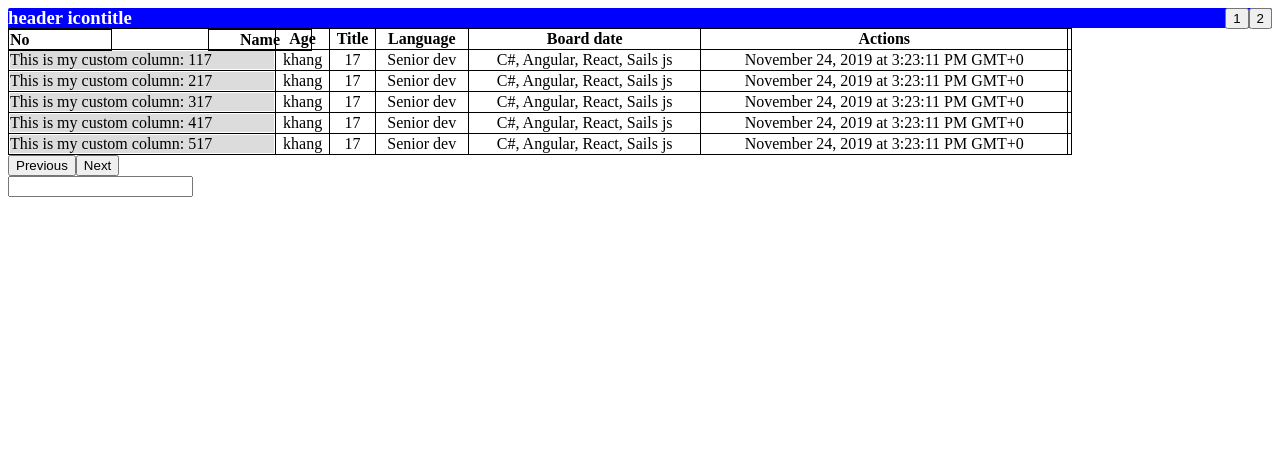
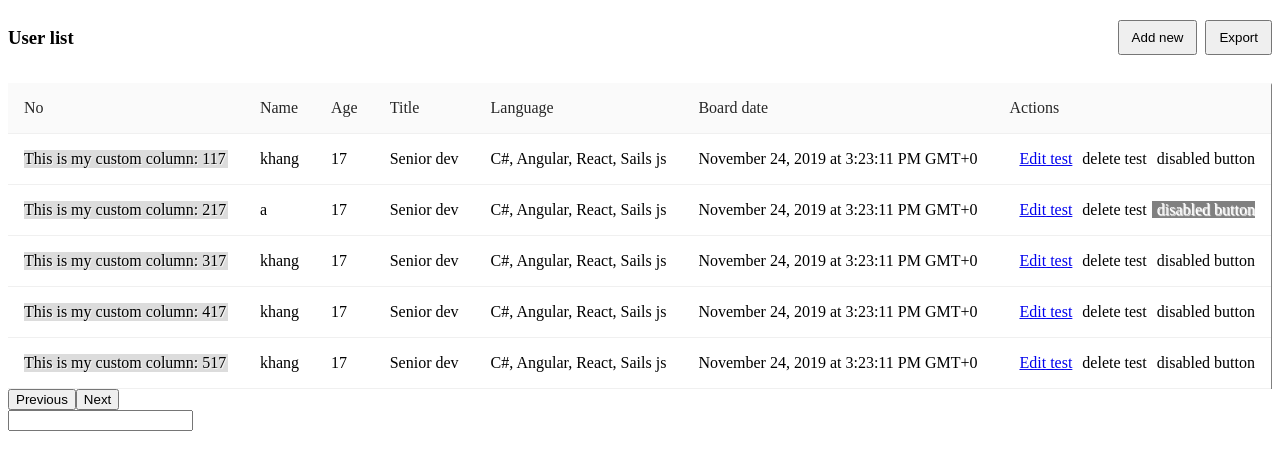
Before and after one commit to khanglqse/ng-table, an Angular app: page /view in a window 1280 px wide. Shown: the top 470 px of the page. Built offline with nearby package versions, Linux system fonts and the light colour scheme.

Commit message:
update ui

```diff
--- a/src/app/app.component.html
+++ b/src/app/app.component.html
@@ -1,8 +1,11 @@
 <ng-table [isLoading]="loading" [settings]="settings" [filterModel$]="filterModel$"[dataSource]="data" (sortStateChange)="sortStateChange($event)"
 (pagingOptionChange)="pagingOptionChange($event)">
+    <ng-template tableHeader>
+        User list
+    </ng-template>
     <ng-template tableHeaderControl>
-        <button (click)="onHeaderButtonClick()">1</button>
-        <button>2</button>
+        <button (click)="onHeaderButtonClick()">Add new</button>
+        <button>Export</button>
     </ng-template>
     <ng-template #column tableColumn for="no" let-data="rowData" let-triggerExpand="triggerExpand()" let-col="col">
         <div (click)="triggerExpand" style="background: gainsboro;">This is my custom column: {{data.no.subProp + data.age}}</div>
--- a/src/app/app.component.ts
+++ b/src/app/app.component.ts
@@ -22,10 +22,11 @@ export class AppComponent implements OnInit {
 
   private initTableSettings() {
     this.settings = {
+      align: 'text-left',
       header: { title: 'This is title' },
       columns: [
-        { title: 'No', prop: m => m.no.subProp, columnDef: 'no', align: 'text-left', pinned: true },
-        { title: 'Name', prop: m => m.name, columnDef: 'name',colSpan: 2, colSpanFunc: (data) => {return 1}, pinned: true},
+        { title: 'No', prop: m => m.no.subProp, columnDef: 'no', align: 'text-left', width: '230px'},
+        { title: 'Name', prop: m => m.name, columnDef: 'name',colSpan: 2, colSpanFunc: (data) => {return 1}},
         { title: 'Age', prop: m => m.age, columnDef: 'age'},
         { title: 'Title', prop: m => m.title, columnDef: 'title'},
         { title: 'Language', prop: m => m.language, columnDef: 'language'},
@@ -36,8 +37,6 @@ export class AppComponent implements OnInit {
         // triggerExpand: true
       },
       actionButtons: {
-
-        align: 'text-center',
         buttons: [
           { tooltip: 'khang', icon: 'fa', title: 'Edit test',  actionLinkFunc: (data) => this.checkActionLink(data) },
           { tooltip: 'khang', icon: 'fa', title: 'delete test', action: (data) => this.deleteRecord(data) },
@@ -47,6 +46,7 @@ export class AppComponent implements OnInit {
       // pagination: false
     };
   }
+
   isDisabled(data){
     return data.no.subProp === 2
   }
@@ -59,9 +59,9 @@ export class AppComponent implements OnInit {
     if(data.name === 'khang'){
       return ['view1', data.name]
     }
-    return ['view2', data.no.sub]
+    return ['view2', data.no.subProp]
   }
-  pre
+
   sortStateChange(e){
     console.log(e)
   }
@@ -99,7 +99,7 @@ export class AppComponent implements OnInit {
 
 const testData = [
   {no: {subProp: 1}, name:'khang', age: '17', title: 'Senior dev', language: 'C#, Angular, React, Sails js', joinDate: new Date()},
-  {no: {subProp: 2}, name:'khang', age: '17', title: 'Senior dev', language: 'C#, Angular, React, Sails js', joinDate: new Date() },
+  {no: {subProp: 2}, name:'a', age: '17', title: 'Senior dev', language: 'C#, Angular, React, Sails js', joinDate: new Date() },
   {no: {subProp: 3}, name:'khang', age: '17', title: 'Senior dev', language: 'C#, Angular, React, Sails js', joinDate: new Date() },
   {no: {subProp: 4}, name:'khang', age: '17', title: 'Senior dev', language: 'C#, Angular, React, Sails js', joinDate: new Date() },
   {no: {subProp: 5}, name:'khang', age: '17', title: 'Senior dev', language: 'C#, Angular, React, Sails js', joinDate: new Date() },
--- a/src/app/app/other-componnet/other-componnet.component.html
+++ b/src/app/app/other-componnet/other-componnet.component.html
@@ -1 +1 @@
-<p>other-componnet works!, hi im dynamic data {{name.age}}</p>
+<p>other-componnet works!, hi im dynamic data {{name | json}}</p>
--- a/src/app/table/component/table/action-button/action-button.component.html
+++ b/src/app/table/component/table/action-button/action-button.component.html
@@ -18,14 +18,14 @@
 >
   <td class="{{ actionButtonSettings.align }} {{ actionButtonSettings.css }}">
     <div class="btn-group">
-      <ng-template *ngFor="let button of buttons">
-        ><a
+      <ng-container *ngFor="let button of buttons">
+        <a
           [ngClass]="button.disableOn && button.disableOn(rowData) ? 'disabled' : ''"
           class="btn btn-icon {{ button.align }} {{ button.css }}"
           [routerLink]="button.actionLinkFunc ? button.actionLinkFunc(rowData) : button.actionLink ? button.actionLink : null"
           (click)="!button.actionLink && button.action && button.action(rowData)"
           ><span class="{{ button.icon }}">{{ button.title }}</span></a
-        ></ng-template
+        ></ng-container
       >
     </div>
   </td>
--- a/src/app/table/component/table/column/table-column.component.html
+++ b/src/app/table/component/table/column/table-column.component.html
@@ -26,9 +26,13 @@
 >
   <td #td
 
+    [attr.width]="colSetting.width"
+    [style.left.px]="colSetting.left"
+    [ngClass]="{'pinned-column': colSetting.pinned}"
     class="{{ colSetting.css }}">
     <i class="expand-control mdi mdi-menu-right text-big"></i>
     <div class="{{ colSetting.align }}">
+     <!-- hello {{colSetting.marginLeft}} -->
       <ng-container
         *ngTemplateOutlet="
           colTemplate.templateRef;
@@ -54,6 +58,9 @@
     <!-- {{(colSetting.colSpanFunc && colSetting.colSpanFunc(rowData))}} -->
     <!-- {{colSetting.colSpan}} -->
     <td class="{{ colSetting.css }}"
+    [attr.width]="colSetting.width"
+    [style.left.px]="colSetting.left"
+    [ngClass]="{'pinned-column': colSetting.pinned}"
     [attr.colSpan] ="(colSetting.colSpanFunc && colSetting.colSpanFunc(rowData)) || colSetting.colSpan"
     [attr.rowSpan] ="(colSetting.rowSpanFunc && colSetting.rowSpanFunc(rowData)) || colSetting.rowSpan" >
       <div class="d-flex">
--- a/src/app/table/component/table/column/table-column.component.sass
+++ b/src/app/table/component/table/column/table-column.component.sass
@@ -0,0 +1,3 @@
+.pinned-column
+    position: absolute
+    overflow: hidden
--- a/src/app/table/component/table/table-content/table-content.component.html
+++ b/src/app/table/component/table/table-content/table-content.component.html
@@ -1,12 +1,17 @@
-<div class="table-responsive" [style.width]="tableWidth">
-  <table>
+<div class="table-wrapper">
+  <div
+    class="table-responsive"
+    [style.width]="tableWidth"
+    [style.marginLeft.px]="pinnedColumnsWidth"
+  >
+    <table class="table">
       <thead>
         <tr>
           <ng-container *ngFor="let column of pinnedColumns; let i = index">
             <th
               class="{{ column.align }} {{ column.css }} pinned-column"
               [attr.width]="column.width"
-                [style.marginLeft.px]="column.marginLeft"
+              [style.left.px]="column.left"
               (click)="sort(i, $event)"
               [ngClass]="{
                 sortable:
@@ -51,7 +56,7 @@
       <tbody #tbodyEl>
         <ng-container *ngIf="!dataSource && settings.showLoading && !isLoading">
           <tr>
-          <td class="text-center" [attr.colspan]="props.tableColSpan">
+            <td class={{settings.align}} [attr.colspan]="props.tableColSpan">
               No data available
             </td>
           </tr>
@@ -108,3 +113,4 @@
       <!-- table footer -->
     </table>
   </div>
+</div>
--- a/src/app/table/component/table/table-content/table-content.component.sass
+++ b/src/app/table/component/table/table-content/table-content.component.sass
@@ -1,5 +1,34 @@
-.table-responsive
+.table-wrapper
     position: relative
-    .pinned-column
-        position: absolute
-        left: 0
+
+    .table-responsive
+        overflow-x: scroll
+        width: 100%
+        display: block
+        white-space: nowrap
+        border-collapse: collapse
+        .table
+            border: none
+            border-right: 1px solid grey
+            border-collapse: separate
+            border-spacing: 0
+            td
+                background: red
+
+            th
+                color: rgba(0,0,0,.85)
+                font-weight: 500
+                text-align: left
+                background: #fafafa
+                border-bottom: 1px solid #f0f0f0
+                transition: background .3s ease
+                position: relative
+                padding: 16px
+                overflow-wrap: break-word
+
+
+        // .pinned-column
+        //     position: absolute
+        //     left: 0
+        //     border-left: 1px solid grey
+        //     border-right: 1px solid grey
--- a/src/app/table/component/table/table-content/table-content.component.ts
+++ b/src/app/table/component/table/table-content/table-content.component.ts
@@ -38,6 +38,7 @@ export class TableContentComponent implements OnInit, OnChanges, OnDestroy {
   pinnedColumns: any[];
   tableWidth: string;
   normalColumns: ColumnSetting<any>[];
+  pinnedColumnsWidth: any;
   constructor(
     private _appRef: ApplicationRef
   ) { }
@@ -56,16 +57,20 @@ export class TableContentComponent implements OnInit, OnChanges, OnDestroy {
   initPinnedColumnsSetting(){
     this.pinnedColumns = this.settings.columns.filter(m => m.pinned)
     this.normalColumns = this.settings.columns.filter(m => !m.pinned)
-    const pinnedColumnsWidth = this.pinnedColumns.reduce((pre, cur):number => pre + parseInt(cur.width), 0)
-    let marginLeft = 0
+    this.pinnedColumnsWidth = this.pinnedColumns.reduce((pre, cur):number => pre + parseInt(cur.width), 0)
+    let left = 0
     this.pinnedColumns.forEach((m, index) => {
-      marginLeft += parseInt(m.width)
-      if(index !== 0){
-        m.marginLeft = marginLeft
-      }
+      m.left = left
+      left += parseInt(m.width)
+
+      // if(index !== 0){
+      //   m.left = left
+      // } else {
+      //   m.left = 0
+      // }
     })
-    this.tableWidth = `calc(100% - ${pinnedColumnsWidth}px)`
-    console.table(this.pinnedColumns)
+    this.tableWidth = `calc(100% - ${this.pinnedColumnsWidth}px)`
+    console.table(this.pinnedColumnsWidth)
   }
   clearExpandedRow(){
     if(this.rowExpandTemplate && this.tbodyElement && this.tbodyElement.nativeElement){
--- a/src/app/table/component/table/table-header/table-header.component.sass
+++ b/src/app/table/component/table/table-header/table-header.component.sass
@@ -1,13 +1,14 @@
-.table-header
-    background: blue
-    border-radius: 2px 2px 0 0
-    height: 20px
-    display: flex
-    align-items: center
-    justify-content: space-between
-    color: white
-    .title
-        font-size: 15px
-    .group-control
-        display: flex
-        align-items: center
+:host
+    ::ng-deep
+        .table-header
+            margin-bottom: 16px
+            display: flex
+            align-items: center
+            justify-content: space-between
+            .group-control
+                display: flex
+                align-items: center
+                > *:not(:last-child)
+                    margin-right: 8px
+                button
+                    padding: 8px 12px
--- a/src/app/table/models/settings.model.ts
+++ b/src/app/table/models/settings.model.ts
@@ -8,7 +8,11 @@ export interface IBaseSetting {
 	height?: string
 }
 
-export class TableSetting<T> {
+export class TableSetting<T> implements IBaseSetting {
+	public css?: string;
+	public align?: 'text-left' | 'text-right' | 'text-center' = 'text-left';
+	public width?: string
+	public height?: string
 	public header?: IHeaderSetting;
 	public columns: Array<ColumnSetting<T>> = [];
 	public rows?: RowSetting<T>;
@@ -46,7 +50,7 @@ export class ColumnSetting<T> implements IBaseSetting {
 	public width?: string;
 	public height?: string;
 	public pinned? = false
-	public align?: 'text-left' | 'text-right' | 'text-center' = 'text-center';
+	public align?: 'text-left' | 'text-right' | 'text-center' = 'text-left';
 	public triggerExpandFunc?: (rowData: T) => boolean;
 	public triggerCloseExpanded? = true
 	public triggerCloseExpandedFunc?: (rowData: T) => boolean
@@ -62,7 +66,7 @@ export class ColumnSetting<T> implements IBaseSetting {
 	constructor(setting: Partial<ColumnSetting<T>>) {
 		Object.assign(this, setting);
 		if(this.pinned && !this.width){
-			this.width = '100px'
+			this.width = '180px'
 		}
 	}
 }
@@ -71,7 +75,7 @@ export class RowSetting<T> implements IBaseSetting {
 	public css?: string;
 	public width?: string;
 	public height?: string;
-	public align?: 'text-left' | 'text-right' | 'text-center' = 'text-center';
+	public align?: 'text-left' | 'text-right' | 'text-center' = 'text-left';
 
 	public triggerExpand?: boolean = false
 	public triggerExpandFunc?: (rowData: T) => boolean
@@ -88,7 +92,7 @@ export class ActionButtonSetting<T> implements IBaseSetting {
 	public css?: string;
 	public width?: string;
 	public height?: string;
-	public align?: 'text-left' | 'text-right' | 'text-center' = 'text-center';
+	public align?: 'text-left' | 'text-right' | 'text-center' = 'text-left';
 
 	constructor(setting: Partial<ActionButtonSetting<T>>) {
 		Object.assign(this, setting);
@@ -109,7 +113,7 @@ export class ButtonSetting<T> implements IBaseSetting{
 	public width?: string;
 	public height?: string;
 
-	public align?: 'text-left' | 'text-right' | 'text-center' = 'text-center';
+	public align?: 'text-left' | 'text-right' | 'text-center' = 'text-left';
 	/** Tooltip for disabled button when un-authorized */
 	public unAuthorizedMessage?= 'You may ask your Manager to update the settings';
 
--- a/src/styles.sass
+++ b/src/styles.sass
@@ -2,9 +2,22 @@
     display: flex !important
 .flex-fill
     flex: 1 1 auto !important
-table, th, td
-    border: 1px solid black
-    border-collapse: collapse
+table
+    width: 100%
+    text-align: left
+    border-radius: 2px 2px 0 0
+    border-collapse: separate
+    border-spacing: 0
+    th, td
+        border-collapse: collapse
+        padding: 10px
+        text-shadow: 1px 1px 1px #fff
+        white-space: nowrap
+        border-collapse: separate
+        position: relative
+        padding: 16px
+        overflow-wrap: break-word
+        border-bottom: 1px solid #f0f0f0
 table
     width: 100%
 .text-right
@@ -14,5 +27,5 @@ table
 .text-left
     text-align: left
 .disabled
-    color: red
+    color: white
     background-color: grey
```
Also changed, not shown: 1 other file (tests, documents, lock files or other folders). Lines whose indentation alone changed are shown as unchanged.
